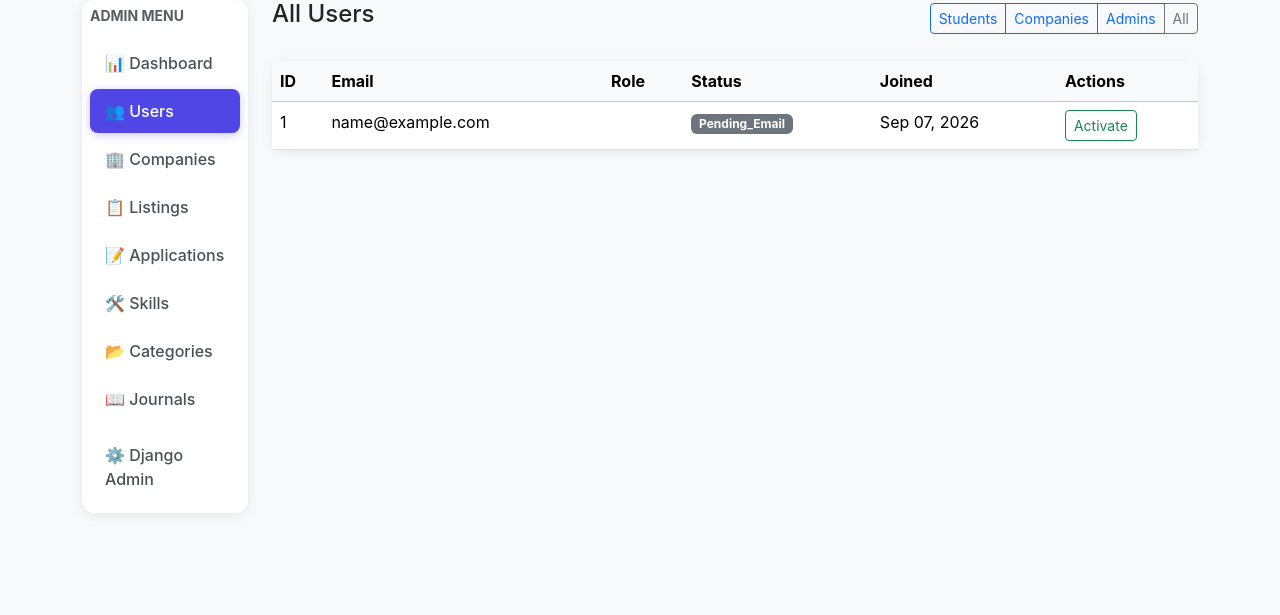
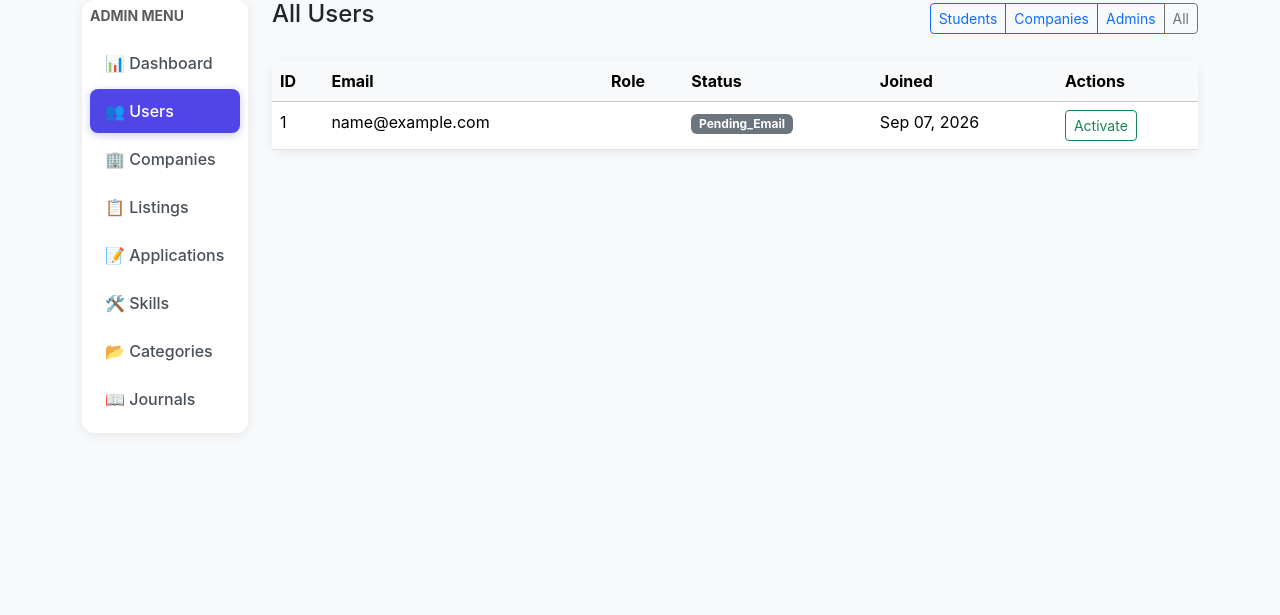
Before and after one commit to suhaneethapa/SkillMatch, a Django app: page /admin-panel/users/ in a window 1280 px wide. Shown: the part 80-695 px from the top of the page. Run offline with Django 5.2, Linux system fonts and the light colour scheme; the visitor is signed in with stand-in values (Sample User, id 1); data comes from the database, SQL or seed files in the repository.

Commit message:
ui: remove Django Admin link from admin sidebar (access via /admin/ URL)

```diff
--- a/templates/admin_panel/base_admin.html
+++ b/templates/admin_panel/base_admin.html
@@ -73,11 +73,6 @@
                             📖 Journals
                         </a>
                     </li>
-                    <li class="nav-item mt-2">
-                        <a class="nav-link" href="{% url 'admin:index' %}" target="_blank">
-                            ⚙️ Django Admin
-                        </a>
-                    </li>
                 </ul>
             </div>
         </div>
```
